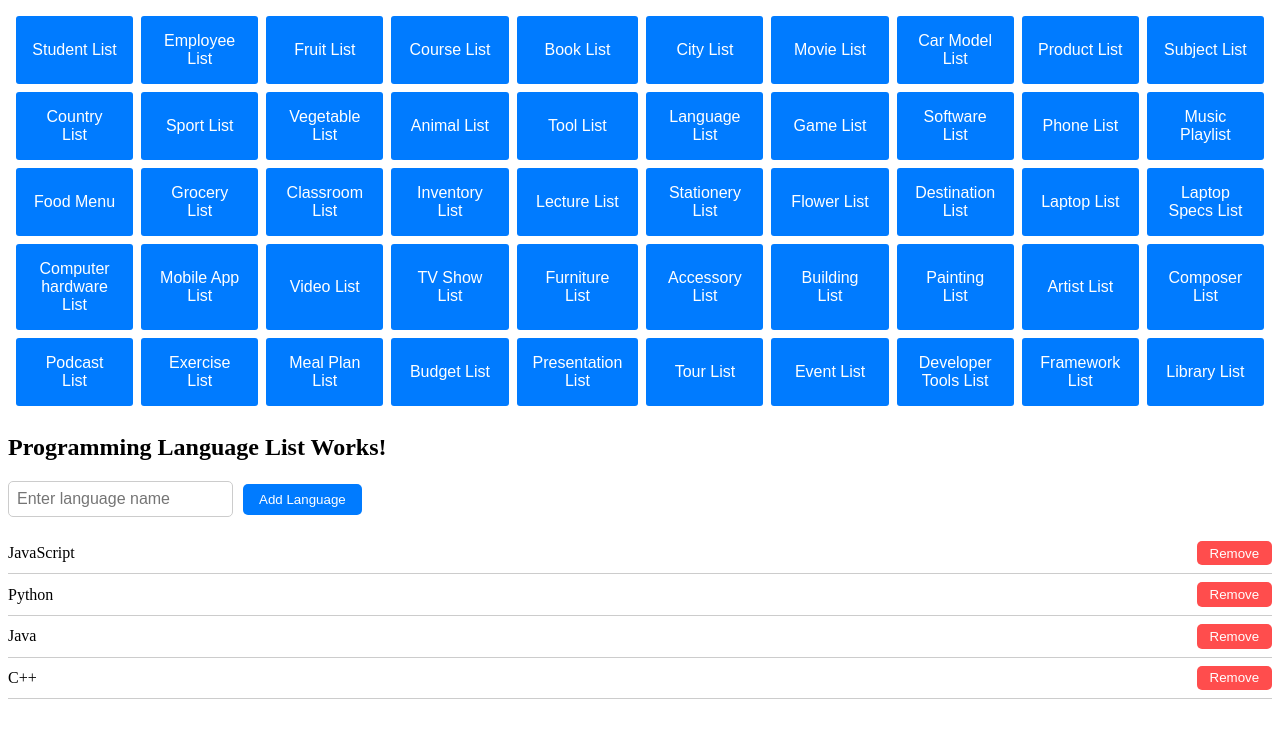
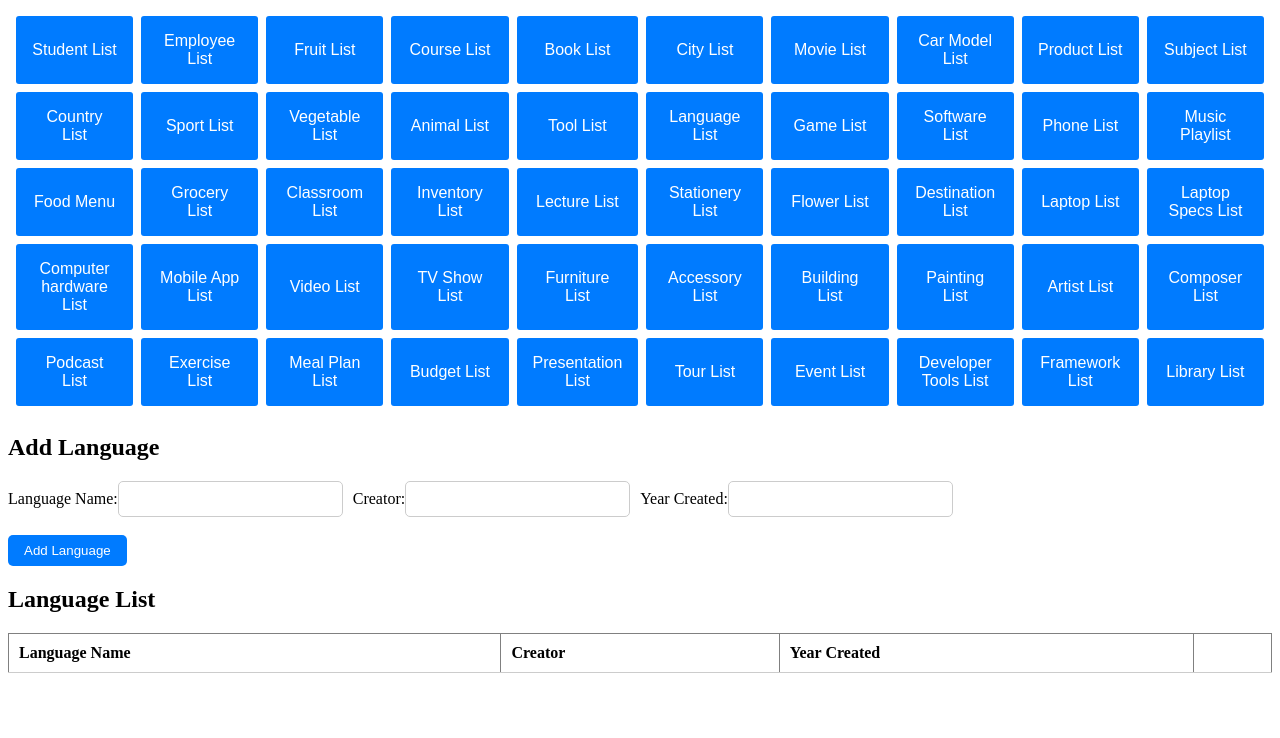
Before and after one commit to RodelDecio/AngularTSDataStructures, an Angular app: page /languagelist in a window 1280 px wide. Shown: the top 738 px of the page. Built offline with nearby package versions, Linux system fonts and the light colour scheme.

Commit message:
#16languagelistservices

```diff
--- a/src/app/components/languagelist/languagelist.component.css
+++ b/src/app/components/languagelist/languagelist.component.css
@@ -1,4 +1,9 @@
-input[type="text"] {
+.language-form {
+  margin-bottom: 20px;
+}
+
+input[type="text"],
+input[type="number"] {
   padding: 0.5rem;
   margin-right: 10px;
   border: 1px solid #ccc;
@@ -23,36 +28,23 @@ button.btn-primary:hover {
   background-color: #0056b3;
 }
 
-ul {
-  list-style: none;
-  padding: 0;
+table {
+  width: 100%;
+  border-collapse: collapse;
 }
 
-li {
-  display: flex;
-  justify-content: space-between;
-  align-items: center;
-  padding: 0.5rem 0;
+td,
+th {
+  padding: 10px;
+  text-align: left;
   border-bottom: 1px solid #ccc;
 }
 
-li button {
+.remove-btn {
   background-color: #ff4d4d;
   color: white;
-  padding: 0.3rem 0.8rem;
 }
 
-li button:hover {
+.remove-btn:hover {
   background-color: #e60000;
 }
-
-@media (max-width: 768px) {
-  input[type="text"] {
-    width: 100%;
-    margin-bottom: 10px;
-  }
-
-  button.btn-primary {
-    width: 100%;
-  }
-}
--- a/src/app/components/languagelist/languagelist.component.html
+++ b/src/app/components/languagelist/languagelist.component.html
@@ -1,13 +1,40 @@
-<div>
-  <h2>Programming Language List Works!</h2>
+<div class="language-form">
+  <h2>Add Language</h2>
+  <form (submit)="addLanguage()">
+    <label for="name">Language Name:</label>
+    <input type="text" id="name" [(ngModel)]="name" name="name" required />
 
-  <input type="text" [(ngModel)]="language" placeholder="Enter language name" />
-  <button class="btn btn-primary" (click)="addLanguage()">Add Language</button>
+    <label for="creator">Creator:</label>
+    <input type="text" id="creator" [(ngModel)]="creator" name="creator" required />
 
-  <ul>
-    <li *ngFor="let language of languageList; let i = index">
-      {{ language }}
-      <button (click)="removeLanguage(i)">Remove</button>
-    </li>
-  </ul>
+    <label for="year">Year Created:</label>
+    <input type="number" id="year" [(ngModel)]="year" name="year" required />
+
+    <br><br>
+    <button type="submit" class="btn btn-primary">Add Language</button>
+  </form>
 </div>
+
+<div class="language-list">
+  <h2>Language List</h2>
+  <table border="1">
+    <thead>
+    <tr>
+      <th>Language Name</th>
+      <th>Creator</th>
+      <th>Year Created</th>
+      <th></th>
+    </tr>
+    </thead>
+    <tbody>
+    <tr *ngFor="let language of languages; let i = index">
+      <td>{{ language.name }}</td>
+      <td>{{ language.creator }}</td>
+      <td>{{ language.year }}</td>
+      <td>
+        <button (click)="removeLanguage(i)" class="remove-btn">Remove</button>
+      </td>
+    </tr>
+    </tbody>
+  </table>
+</div>
--- a/src/app/components/languagelist/languagelist.component.ts
+++ b/src/app/components/languagelist/languagelist.component.ts
@@ -1,4 +1,6 @@
 import { Component } from '@angular/core';
+import { LanguageListService } from '../../services/languagelist/languagelist.service';
+import { Language } from '../../interface/language';
 
 @Component({
   selector: 'app-languagelist',
@@ -6,17 +8,26 @@ import { Component } from '@angular/core';
   styleUrls: ['./languagelist.component.css']
 })
 export class LanguageListComponent {
-  languageList: string[] = ['JavaScript', 'Python', 'Java', 'C++'];
-  language: string = '';
+  languages: Language[] = [];
+  name: string = '';
+  creator: string = '';
+  year: number | null = null;
+
+  constructor(private languageListService: LanguageListService) {
+    this.languages = this.languageListService.getLanguages();
+  }
 
   addLanguage(): void {
-    if (this.language.trim()) {
-      this.languageList.push(this.language.trim());
-      this.language = '';
+    if (this.name && this.creator && this.year) {
+      this.languageListService.addLanguage(this.name, this.creator, this.year);
+      this.name = '';
+      this.creator = '';
+      this.year = null;
     }
   }
 
   removeLanguage(index: number): void {
-    this.languageList.splice(index, 1);
+    this.languageListService.removeLanguage(index);
+    this.languages = this.languageListService.getLanguages();
   }
 }
--- /dev/null
+++ b/src/app/interface/language.ts
@@ -0,0 +1,5 @@
+export interface Language {
+  name: string;
+  creator: string;
+  year: number;
+}
--- /dev/null
+++ b/src/app/services/languagelist/languagelist.service.ts
@@ -0,0 +1,23 @@
+import { Injectable } from '@angular/core';
+import { Language } from '../../interface/language';
+
+@Injectable({
+  providedIn: 'root',
+})
+export class LanguageListService {
+  private languages: Language[] = [];
+
+  constructor() {}
+
+  addLanguage(name: string, creator: string, year: number): void {
+    this.languages.push({ name, creator, year });
+  }
+
+  getLanguages(): Language[] {
+    return this.languages;
+  }
+
+  removeLanguage(index: number): void {
+    this.languages.splice(index, 1);
+  }
+}
```
Also changed, not shown: 1 other file (tests, documents, lock files or other folders).
